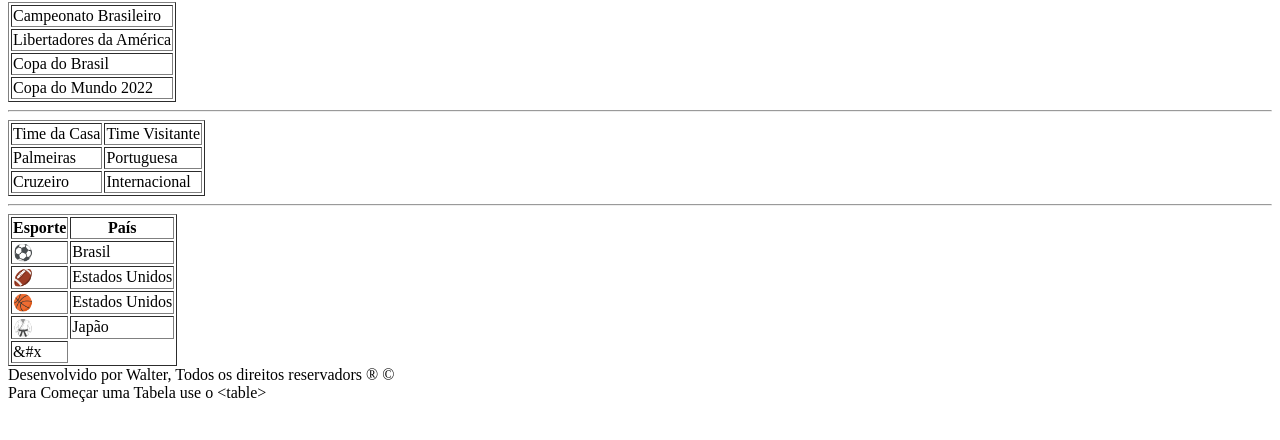
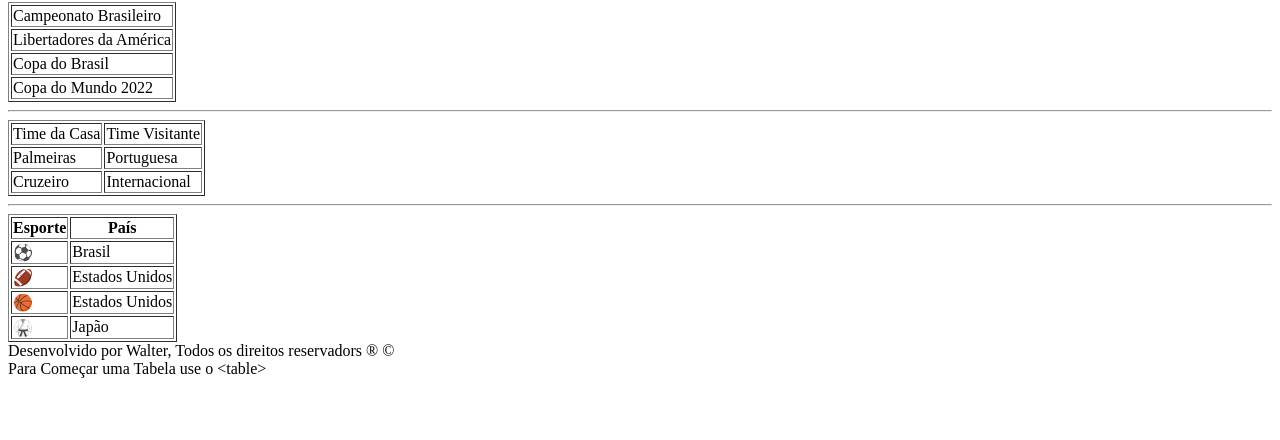
Before and after one commit to WalterJr31/tabela, a plain HTML site: page index.html in a window 1280 px wide. Shown: the part 78-518 px from the top of the page. Drawn offline with Linux system fonts and the light colour scheme.

Commit message:
Update index.html

```diff
--- a/index.html
+++ b/index.html
@@ -62,9 +62,6 @@
             <td>&#x1F94B;</td>
             <td>Japão</td>
         </tr>
-        <tr>
-            <td>&#x</td>
-        </tr>
     </table>
 
     Desenvolvido por Walter, Todos os direitos reservadors &reg; &copy; <br>
```
